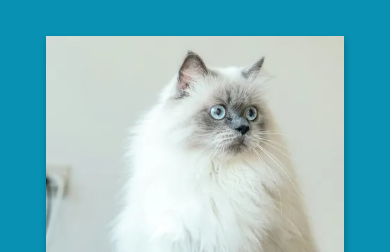
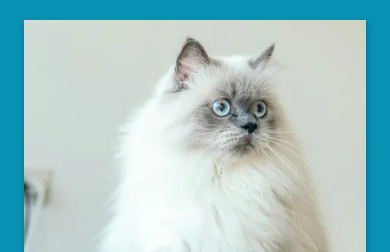
Before and after one commit to simeonrediger/odin-homepage, a website built with webpack: page src/index.html in a window 390 px wide. Shown: the top 252 px of the page. Built offline with nearby package versions, Linux system fonts and the light colour scheme.

Commit message:
Decrease page-level padding for mobile view

```diff
--- a/src/styles/layout.css
+++ b/src/styles/layout.css
@@ -20,8 +20,8 @@
 
 @media (width < 525px) {
   .page-level {
-    --min-inline-padding: 2.875rem;
-    padding-block: 2.25rem;
+    --min-inline-padding: 1.5rem;
+    padding-block: 1.25rem;
   }
 }
 
```
